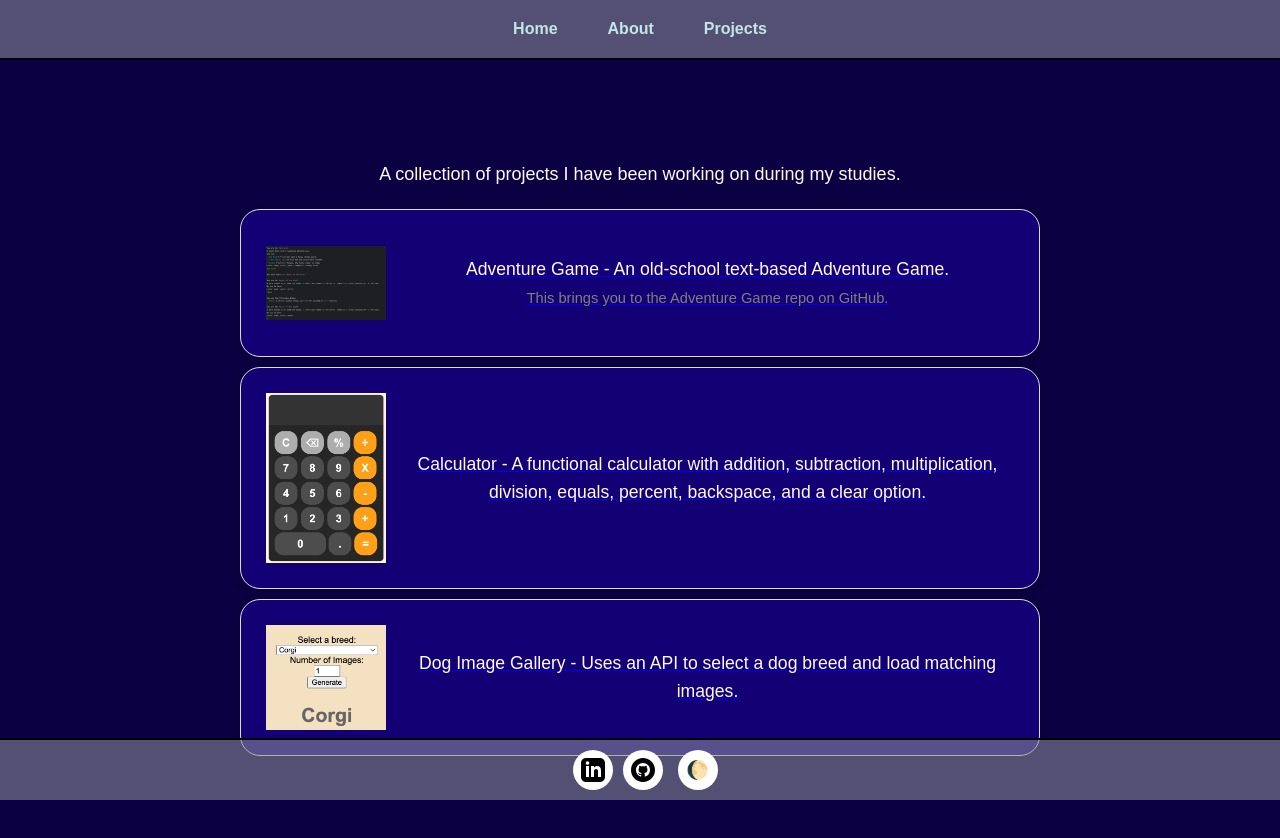
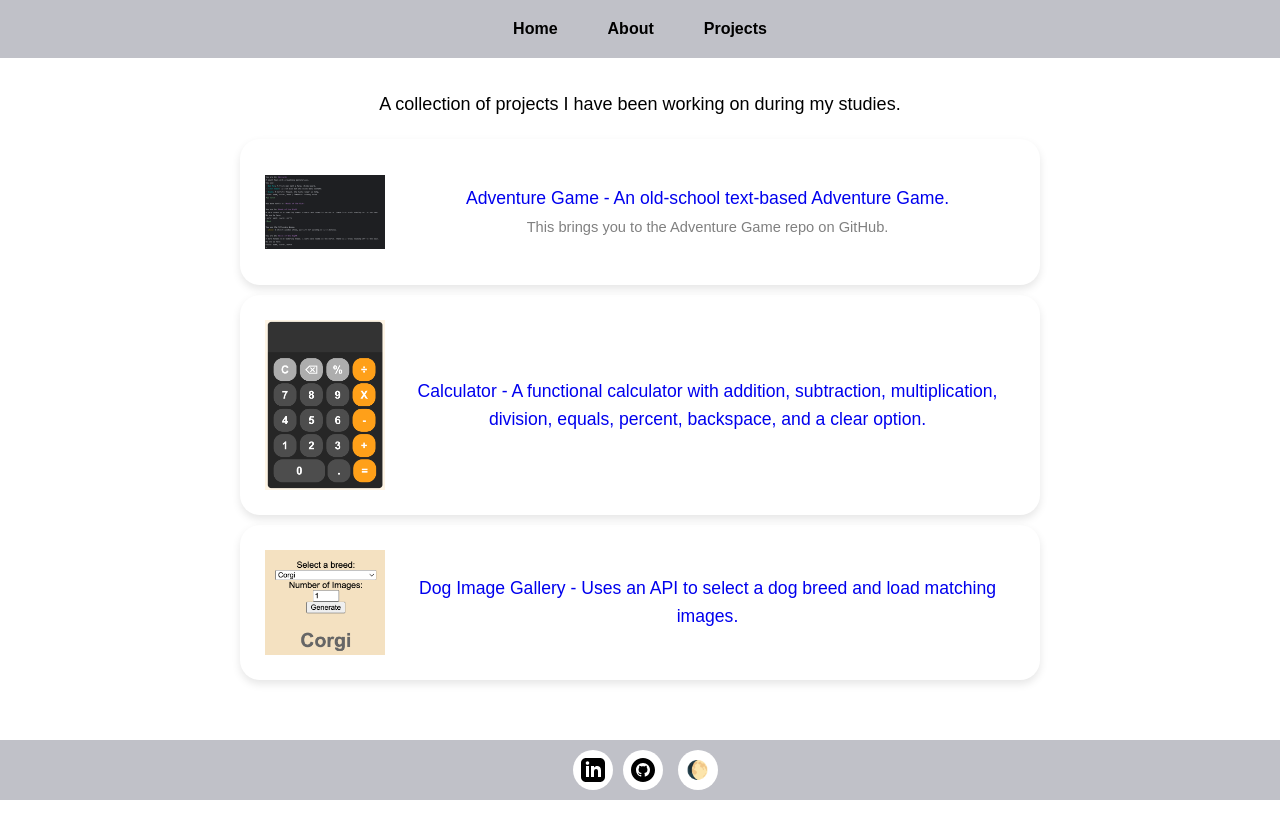
Before and after one commit to Adam-S988/Portfolio, a React (Create React App) app in the folder my-portfolio/: page /projects in a window 1280 px wide. Shown: the top 838 px of the page. After the commit the page ends 800 px from the top, so only its background shows below. Built offline with nearby package versions, Linux system fonts and the light colour scheme.

Commit message:
More additions to the Dark Mode

```diff
--- a/my-portfolio/src/App.css
+++ b/my-portfolio/src/App.css
@@ -8,35 +8,53 @@
 }
 
 body {
-  background-color: #0b0041;
-  margin-top: 70px;
-  display: flex;
-  flex-direction: column;
-  justify-content: space-between;
-  min-height: 100vh;
+  background-color: var(--background-color);
+  margin: 0;
+  padding: 0;
+  font-family: Arial, sans-serif;
 }
 
 body.light {
-  background-color: #8a78e5;
+  --background-color: #cce7ff;
+  --text-color: black;
+  --about-color: #ae9dff;
+  --about-border-color: #000;
+  --comp-color: #b5b5b5;
+  --list-color: #ae9dff;
+  --list-border-color: #000;
+  --nav-color: rgb(40, 70, 70) !important;
+  --nav-hover-color: #5f6fca8e;
+}
+
+body.dark {
+  --background-color: #0b0041;
+  --text-color: white;
+  --h2-color: #d0bcbc;
+  --about-color: #130074;
+  --about-border-color: #ddd;
+  --comp-color: black;
+  --list-color: #130074;
+  --list-border-color: #ddd;
+  --nav-color: rgb(194, 230, 230) !important;
+  --nav-hover-color: #0a209a8e;
 }
 
 /* Headings */
 h1 {
-  font-size: 48px;
-  margin-bottom: 10px;
-  color: white;
-  padding: 1.5rem;
+  color: var(--text-color);
   font-size: 2rem;
   text-align: center;
   font-weight: bold;
+  padding: 1.5rem;
+  margin-bottom: 10px;
 }
 
 h2 {
+  color: var(--h2-color);
   font-size: 36px;
   margin-bottom: 20px;
   border-bottom: 1px solid #444;
   padding-bottom: 10px;
-  color: #d0bcbc;
 }
 
 /* Paragraphs */
@@ -45,7 +63,7 @@
   line-height: 1.6;
   margin: 20px auto;
   max-width: 80%;
-  color: #fffafa;
+  color: var(--text-color);
 }
 
 small {
@@ -57,7 +75,7 @@
 .nav-bar {
   background-color: #8e909c8e;
   padding: 15px;
-  border-bottom: 2px solid black;
+  border-bottom: 2px solid var(--comp-color);
   width: 100%;
   position: fixed;
   top: 0;
@@ -75,7 +93,7 @@
 
 .nav-bar a {
   text-decoration: none;
-  color: rgb(194, 230, 230);
+  color: var(--nav-color);
   margin: 0 15px;
   position: relative;
   padding: 5px 10px;
@@ -87,7 +105,7 @@
   content: "";
   position: absolute;
   inset: 0;
-  background-color: #0a209a8e;
+  background-color: var(--nav-hover-color);
   border-radius: 10px;
   transform: scale(0);
   transform-origin: center;
@@ -112,7 +130,7 @@
   bottom: 0;
   width: 100%;
   z-index: 1000;
-  border-top: 2px solid black;
+  border-top: 2px solid var(--comp-color);
 }
 
 .footer a {
@@ -145,8 +163,8 @@
 .list {
   width: 90%;
   max-width: 800px;
-  background-color: #130074;
-  border: 1px solid #ddd;
+  background-color: var(--list-color);
+  border: 1px solid var(--list-border-color);
   border-radius: 20px;
   display: flex;
   justify-content: center;
@@ -159,6 +177,11 @@
 
 .list:hover {
   transform: scale(1.1);
+}
+
+a:link,
+a:visited {
+  text-decoration: none !important;
 }
 
 .img-thumb {
@@ -184,8 +207,8 @@
 .about-text {
   width: 90%;
   max-width: 800px;
-  background-color: #130074;
-  border: 1px solid #ddd;
+  background-color: var(--about-color);
+  border: 1px solid var(--about-border-color);
   border-radius: 20px;
   display: flex;
   justify-content: center;
@@ -272,14 +295,6 @@
   display: flex;
   justify-content: center;
   align-items: center;
-}
-
-.DarkMode p {
-  color: black;
-}
-
-.DarkMode.light {
-  background-color: #000000;
 }
 
 #keys,
```
